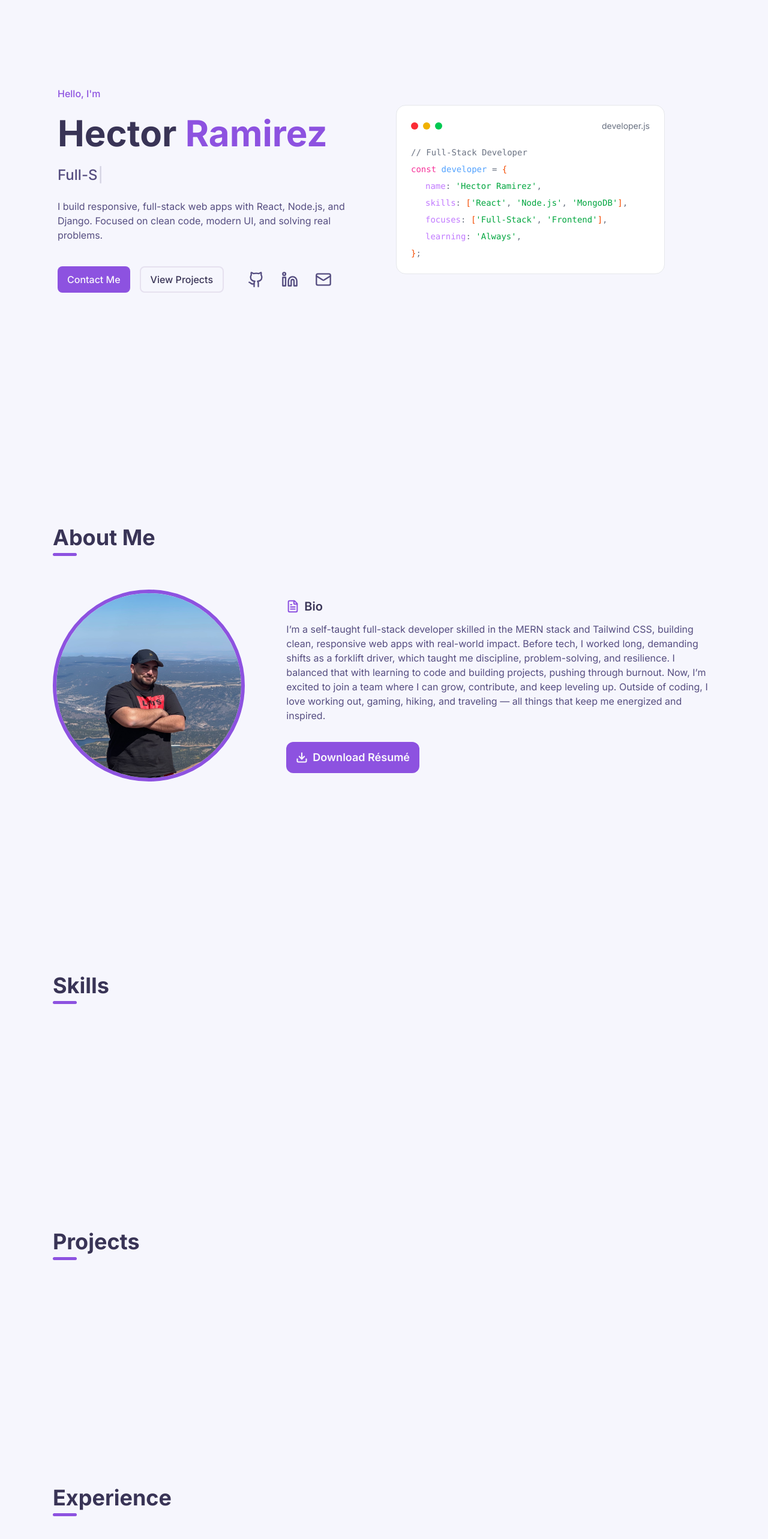
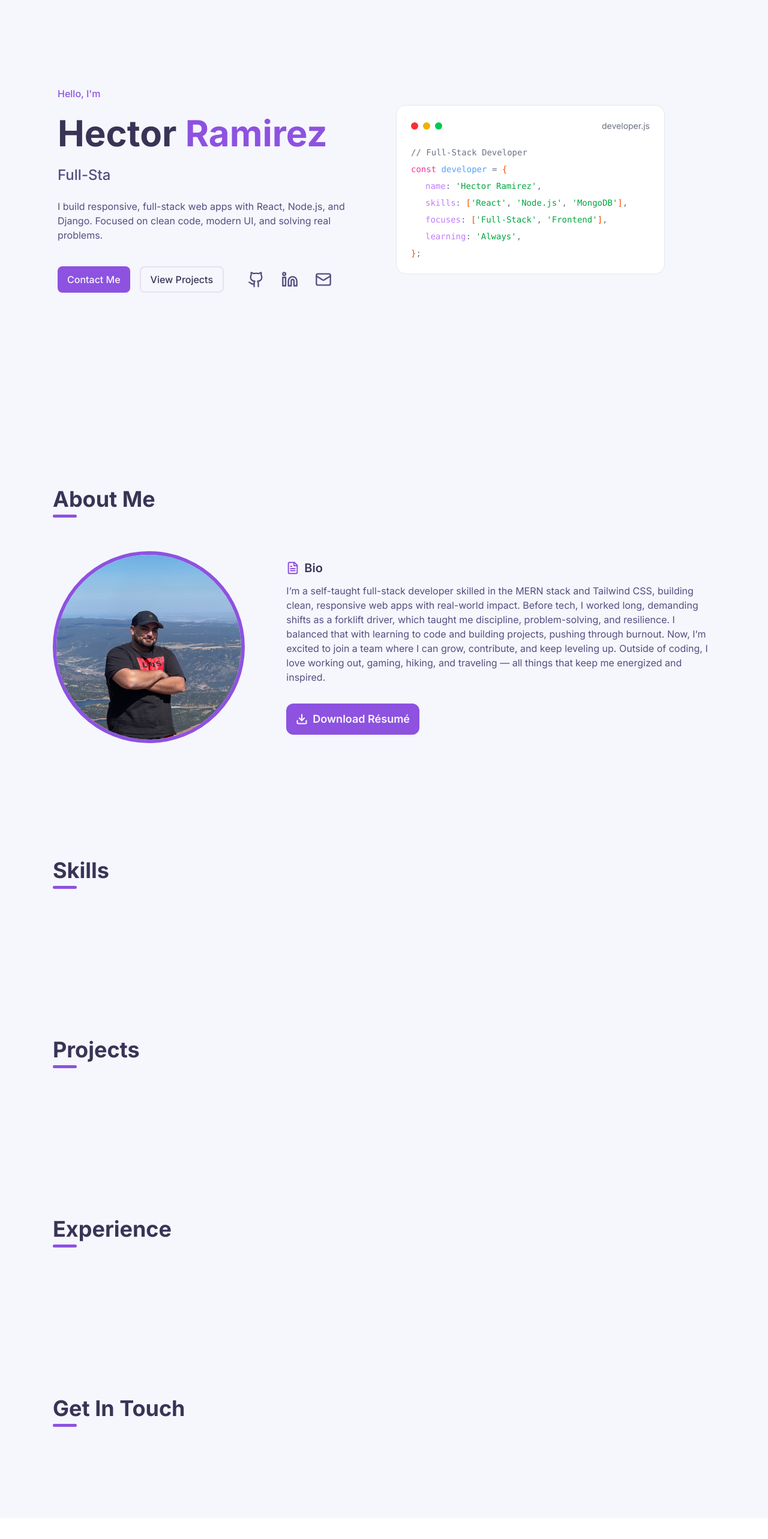
Before and after one commit to hectorlil48/my-portfolio, a React (Vite) app: page / in a window 1280 px wide. Shown: the part 84-2650 px from the top of the page at 60% size. After the commit the page ends 2615 px from the top, so only its background shows below. Built offline with nearby package versions, Linux system fonts and the light colour scheme.

Commit message:
Changed the padding for top and bottom on all sections. Fixed the nav bar to not be fully transparent when the moblie menu is displayed.

```diff
--- a/src/components/layout/Navbar.jsx
+++ b/src/components/layout/Navbar.jsx
@@ -58,7 +58,7 @@ const Navbar = () => {
 
   return (
     <nav
-      className={`fixed top-0 z-50 w-full transition-all duration-300 ${scrolled && !isOpen ? "bg-background/90 py-3 shadow-sm backdrop-blur-sm" : "bg-transparent py-4"}`}
+      className={`bg-background/90 fixed top-0 z-50 w-full transition-all duration-300 ${scrolled && !isOpen ? "py-3 shadow-sm backdrop-blur-sm" : "pt-4"}`}
     >
       <div className="mx-auto max-w-7xl px-4 sm:px-6 lg:px-8">
         <div className="flex h-14 items-center justify-between">
--- a/src/components/sections/About.jsx
+++ b/src/components/sections/About.jsx
@@ -4,7 +4,7 @@ import { motion } from "framer-motion";
 
 const About = () => {
   return (
-    <section id="about" className="mx-auto max-w-6xl px-6 py-40">
+    <section id="about" className="mx-auto max-w-6xl px-6 py-24">
       <header className="mb-12 lg:mb-14">
         <div>
           <h2 className="text-heading mb-[6px] text-4xl font-bold transition-colors duration-300">
--- a/src/components/sections/Contact.jsx
+++ b/src/components/sections/Contact.jsx
@@ -1,6 +1,6 @@
 const Contact = () => {
   return (
-    <section id="contact" className="mx-auto max-w-6xl px-6 py-40">
+    <section id="contact" className="mx-auto max-w-6xl px-6 py-24">
       <header className="mb-12 lg:mb-14">
         <div>
           <h2 className="text-heading mb-[6px] text-4xl font-bold transition-colors duration-300">
--- a/src/components/sections/Experience.jsx
+++ b/src/components/sections/Experience.jsx
@@ -1,6 +1,6 @@
 const Experience = () => {
   return (
-    <section id="experience" className="mx-auto max-w-6xl px-6 py-40">
+    <section id="experience" className="mx-auto max-w-6xl px-6 py-24">
       <header className="mb-12 lg:mb-14">
         <div>
           <h2 className="text-heading mb-[6px] text-4xl font-bold transition-colors duration-300">
--- a/src/components/sections/Hero/Hero.jsx
+++ b/src/components/sections/Hero/Hero.jsx
@@ -6,14 +6,14 @@ const Hero = () => {
   return (
     <section
       id="home"
-      className="font-inter mx-auto flex min-h-screen max-w-6xl flex-col items-center gap-12 px-6 py-20 lg:flex-row lg:gap-10 lg:px-8"
+      className="mx-auto flex min-h-screen max-w-6xl flex-col items-center gap-12 px-6 py-20 lg:flex-row lg:gap-10 lg:px-8"
     >
       <motion.div
         initial={{ opacity: 0, x: -50 }}
         whileInView={{ opacity: 1, x: 0 }}
         transition={{ duration: 0.6 }}
         viewport={{ once: true }}
-        className="w-full"
+        className="flex-1"
       >
         <Intro />
       </motion.div>
@@ -23,7 +23,7 @@ const Hero = () => {
         whileInView={{ opacity: 1, x: 0 }}
         transition={{ duration: 0.6, delay: 0.2 }}
         viewport={{ once: true }}
-        className="w-full"
+        className="flex-1"
       >
         <CodeCard />
       </motion.div>
--- a/src/components/sections/Projects.jsx
+++ b/src/components/sections/Projects.jsx
@@ -1,6 +1,6 @@
 const Projects = () => {
   return (
-    <section id="project" className="mx-auto max-w-6xl px-6 py-40">
+    <section id="projects" className="mx-auto max-w-6xl px-6 py-24">
       <header className="mb-12 lg:mb-14">
         <div>
           <h2 className="text-heading mb-[6px] text-4xl font-bold transition-colors duration-300">
--- a/src/components/sections/Skills.jsx
+++ b/src/components/sections/Skills.jsx
@@ -1,6 +1,6 @@
 const Skills = () => {
   return (
-    <section id="skills" className="mx-auto max-w-6xl px-6 py-40">
+    <section id="skills" className="mx-auto max-w-6xl px-6 py-24">
       <header className="mb-12 lg:mb-14">
         <div>
           <h2 className="text-heading mb-[6px] text-4xl font-bold transition-colors duration-300">
```
